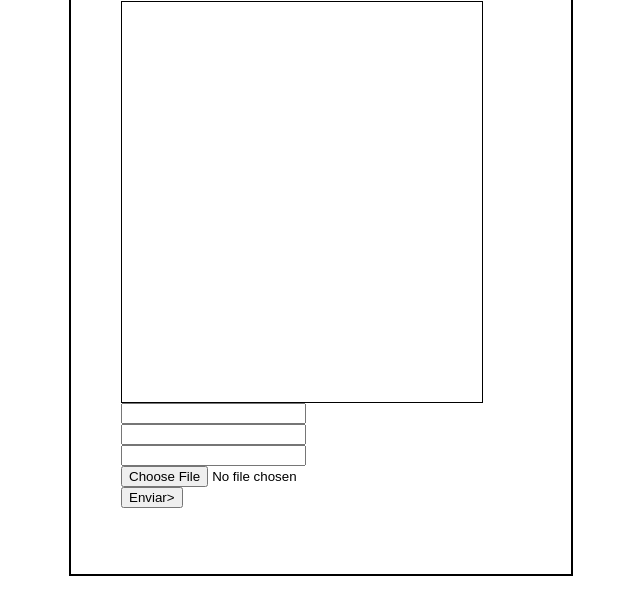
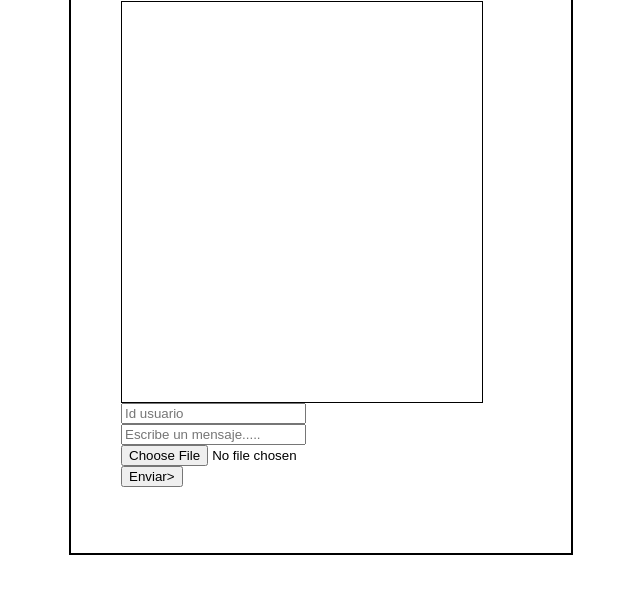
Before and after one commit to StevenHerrera21/Node-Mongo, a website: page public/chat.html in a window 1280 px wide. Shown: the part 181-796 px from the top of the page, without its empty margins (319-959 px from the left). Drawn offline with nearby package versions, Linux system fonts and the light colour scheme; no server answers.

Commit message:
Corrigiendo detalles

```diff
--- a/public/chat.html
+++ b/public/chat.html
@@ -11,10 +11,10 @@
         <div class="tarjeta">
         <h1>Mi propio chat</h1>
         <div id="michat"></div>
-        <form id="message-box">
-            <input type="text" name="chat" id="chat">
-            <input type="text" name="user" id="user">
-            <input type="text" name="message" id="message">
+        <form id="message-box" enctype="multipart/form-data">
+            <!-- <input type="text" name="chat" id="chat"> -->
+            <input type="text" name="user" id="user" placeholder="Id usuario">
+            <input type="text" name="message" id="message" placeholder="Escribe un mensaje.....">
             <input type="file" name="file">
             <input type="submit" value="Enviar>">
         </form>
--- a/public/chat.js
+++ b/public/chat.js
@@ -2,19 +2,13 @@ $(function() {
     var socket = io.connect('http://localhost:3000', {
         forceNew: true,
     });
-
-/*     let chat = document.getElementById('chat');
-    let user = document.getElementById('user');
-    let message = document.getElementById('message');
-    let file = document.getElementById('file');
-    */
     var michat = $('#michat');
-
+    var chatId= "5f3f1dada5188625a0dda9b5"
     $('#message-box').submit(function(e) {
         e.preventDefault();
         $.post("http://localhost:3000/message",
                 {
-                chat: $("#chat").val(),
+                chat: chatId,
                 user: $("#user").val(),
                 message: $("#message").val(),
                 file: $("#file").val(),
```
Also changed, not shown: public/files/20190322_132924-1599346912580.jpg (added).
